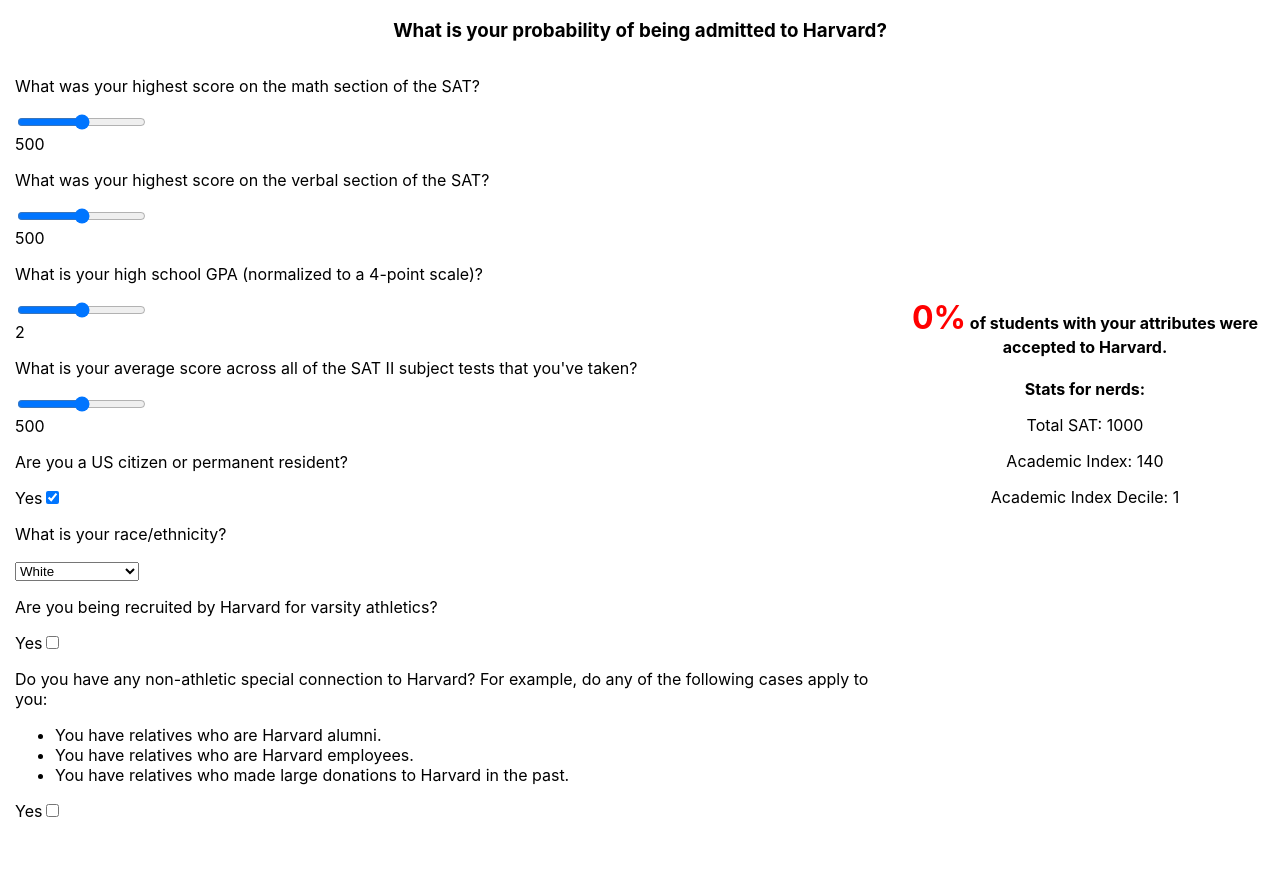
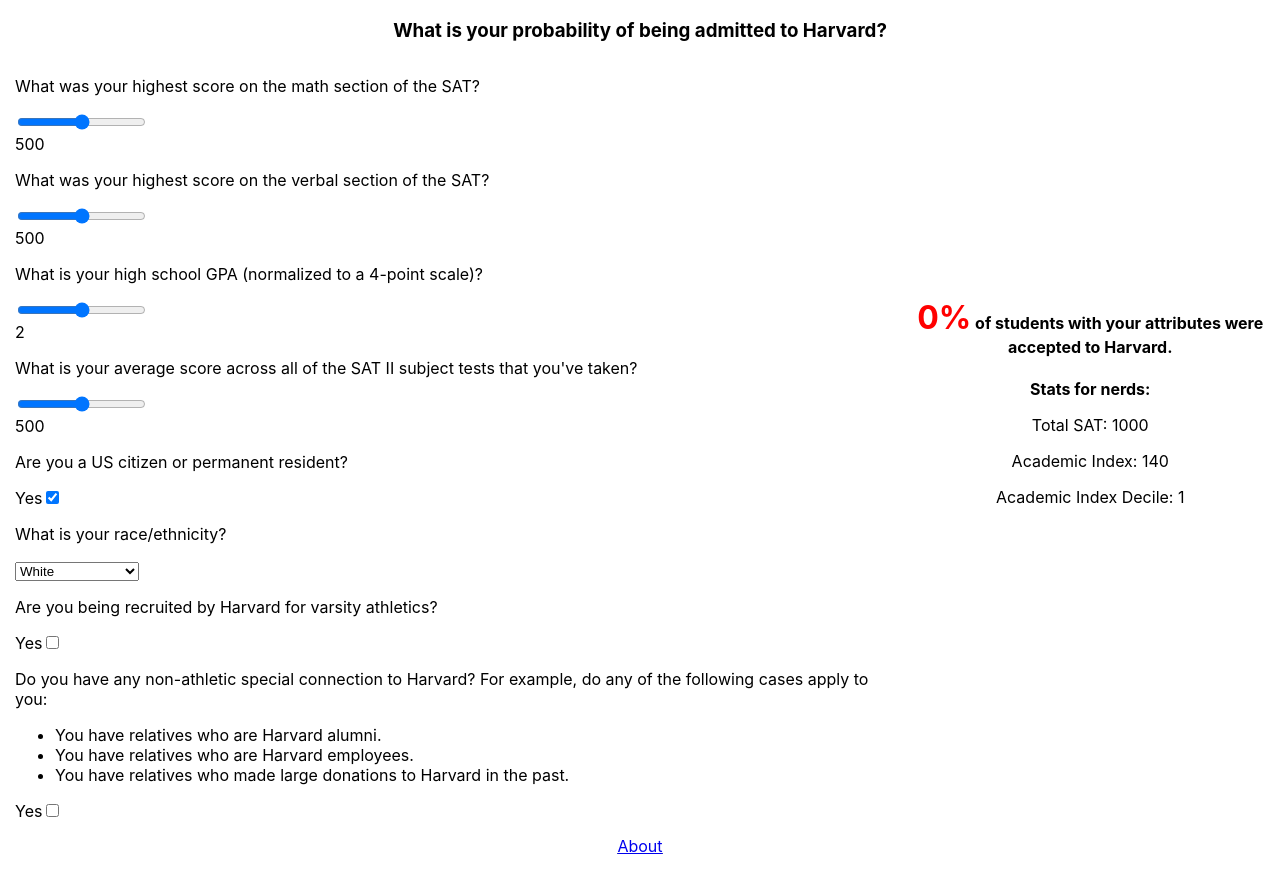
Before and after one commit to wkoury/harvard-admissions, a React (Create React App) app: page / in a window 1280 px wide. Before the commit the page ends 821 px from the top, so only its background shows below. Built offline with nearby package versions, Linux system fonts and the light colour scheme.

Commit message:
About page

```diff
--- a/src/App.css
+++ b/src/App.css
@@ -2,19 +2,12 @@
   text-align: center;
 }
 
-.app{
+.form{
   margin-left: 15px;
-  margin-right: 15px;
-  max-width: 600;
-}
-
-.form{
-  margin-left: 0px;
 }
 
 .probability{
   text-align: center;
-  margin: 0;
   position: absolute;
   top: 50%;
   -ms-transform: translateY(-50%);
@@ -27,6 +20,7 @@
 
 .title{
   text-align: center;
+  width: 100%;
 }
 
 .column{
@@ -40,3 +34,18 @@
 .right{
   width: 30%;
 }
+
+.footer{
+  width: 100%;
+  color: black;
+  max-height: 40px;
+  padding-top: 15px;
+  padding-bottom: 15px;
+  text-align: center;
+  overflow: hidden;
+  text-decoration: underline;
+}
+
+.about{
+  margin-left: 15px;
+}
--- a/src/App.js
+++ b/src/App.js
@@ -1,12 +1,29 @@
 import React from 'react';
 import Form from './components/Form';
+import About from './components/About';
+import Footer from './components/Footer';
 
 class App extends React.Component{
+  constructor(props){
+    super(props);
+    this.state = { about: false };
+
+    this.toggle = this.toggle.bind(this);
+  }
+
+  toggle(event){
+    let inverse = !(this.state.about);
+    this.setState({ about: inverse });
+  }
+
   render(){
     return (
-      <div className="app">
-        <h3 className='title'>What is your probability of being admitted to Harvard?</h3>
-        <Form />
+      <div className='parent'>
+        <div className='app'>
+          <h3 className='title'>What is your probability of being admitted to Harvard?</h3>
+          {this.state.about ? <About /> : <Form />}
+        </div>
+        <Footer about={this.state.about} onClick={this.toggle}/>
       </div>
     );
   }
--- /dev/null
+++ b/src/components/About.js
@@ -0,0 +1,17 @@
+import React from 'react';
+
+const About = () => {
+    return(
+        <div className='about'>
+            <p>The purpose of this website is to inform interested parties about their likelihood of admission to Harvard University based on academic credentials, race/ethnicity, and special connections.</p>
+            <p>The admissions statistics are based on Harvard admissions data from the Classes of 2014-2019 made public through the SFFA v. Harvard (2018) lawsuit. See below for specific references.</p>
+            <p>Harvard employs a holistic admissions process, which means that there are many other factors than academics that determine your admissions chances.</p>
+            <p>Holistic admissions are inherently random, so even the most academically qualified applicants may not have a large admissions probability.</p>
+            <p>The designers of this website hope that you will use this information when deciding which colleges to apply to. Our primary motivation is providing information to the public.</p>
+            <p>The underlying research of this site was done by Dr. Tyler Ransom. Web development was done by William Koury.</p>
+            <span><center><a href='https://tyleransom.github.io/research/legacyathlete.pdf' rel='noopener noreferrer' target='_blank'>Research</a> | <a href='https://github.com/wkoury/harvard-admissions' rel='noopener noreferrer' target='_blank'>GitHub</a></center></span>
+        </div>
+    );
+};
+
+export default About;
--- /dev/null
+++ b/src/components/Footer.js
@@ -0,0 +1,13 @@
+import React from 'react';
+
+const Footer = (props) => {
+    return(
+        <div className='footer'>
+            <a href='#top' onClick={props.onClick}>
+                {props.about ? 'Back' : 'About'}
+            </a>
+        </div>
+    );
+}
+
+export default Footer;
--- a/src/components/Probability.js
+++ b/src/components/Probability.js
@@ -87,7 +87,6 @@
 
     calculateDecile() {
         let ai = +this.calculateAcademicIndex();
-        console.log(ai);
         let decile;
         //this function assumes that 60 <= ai <= 240 (actually the lower bound is 40!)
         //if it is not within those bounds decile will be assigned -1
```
Also changed, not shown: 1 other file (tests, documents, lock files or other folders).
